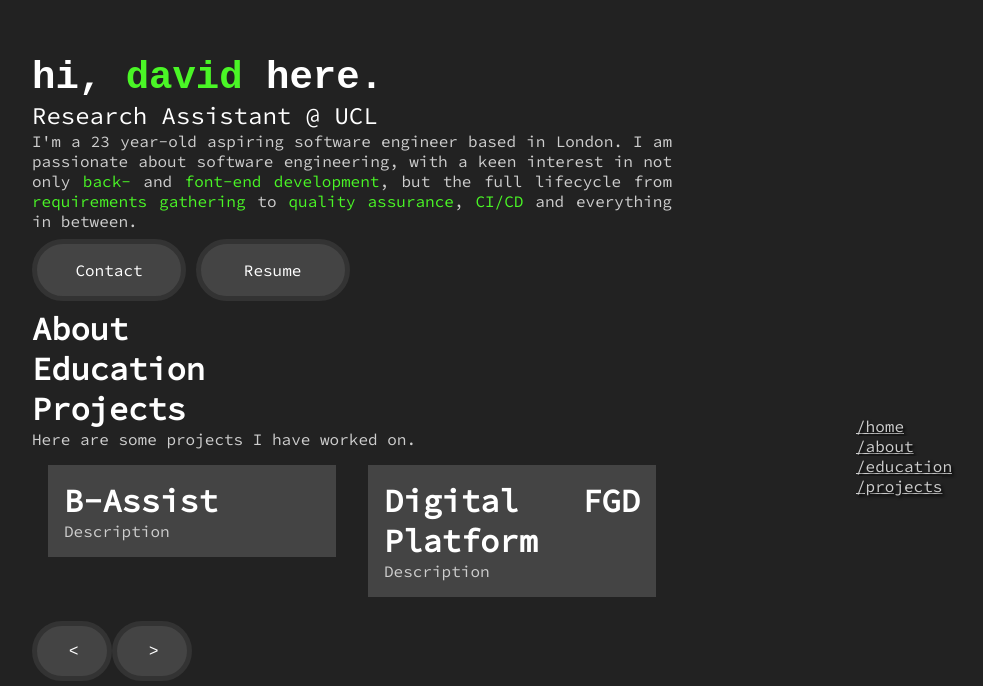
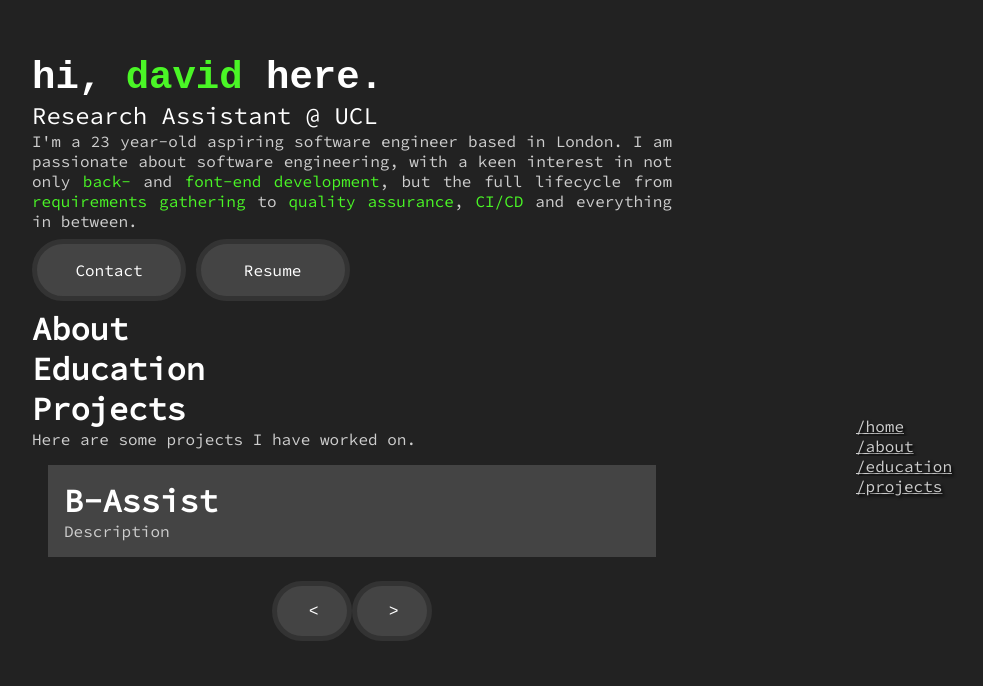
Before and after one commit to davejjwilliams/dave-website, a React (Create React App) app: page / in a window 1280 px wide. Shown: the part 264-950 px from the top of the page, without its empty margins (288-1271 px from the left). After the commit the page ends 913 px from the top, so only its background shows below. Built offline with nearby package versions, Linux system fonts and the light colour scheme.

Commit message:
Carousel: Show One Project, Centering Nav Buttons

```diff
--- a/src/App.css
+++ b/src/App.css
@@ -114,6 +114,10 @@ body {
   background-color: #444444;
 }
 
+.project-nav-buttons {
+  text-align: center;
+}
+
 @media screen and (max-width: 900px) {
   .main {
     text-align: justify;
--- a/src/components/subcomponents/ProjectCarousel.js
+++ b/src/components/subcomponents/ProjectCarousel.js
@@ -4,19 +4,19 @@ import AliceCarousel from 'react-alice-carousel';
 import 'react-alice-carousel/lib/alice-carousel.css';
 import Project from './Project';
 
-const responsiveProps = {
-  0: {
-    items: 1
-  },
-  1024: {
-    items: 2,
-    itemsFit: 'contain'
-  },
-  1600: {
-    items: 3,
-    itemsFit: 'contain'
-  }
-};
+// const responsiveProps = {
+//   0: {
+//     items: 1
+//   },
+//   1024: {
+//     items: 2,
+//     itemsFit: 'contain'
+//   },
+//   1600: {
+//     items: 3,
+//     itemsFit: 'contain'
+//   }
+// };
 
 const projects = [
   { title: 'B-Assist', desc: 'Description' },
@@ -90,11 +90,11 @@ const ProjectCarousel = () => {
       disableButtonsControls
       items={items}
       activeIndex={activeIndex}
-      responsive={responsiveProps}
+      // responsive={responsiveProps}
       onSlideChanged={onSlideChanged}
       onUpdated={onUpdated}
     />,
-    <div className='b-refs-buttons'>
+    <div className='b-refs-buttons project-nav-buttons'>
       <button onClick={slidePrev} className='intro-button'>
         {'<'}
       </button>
```
